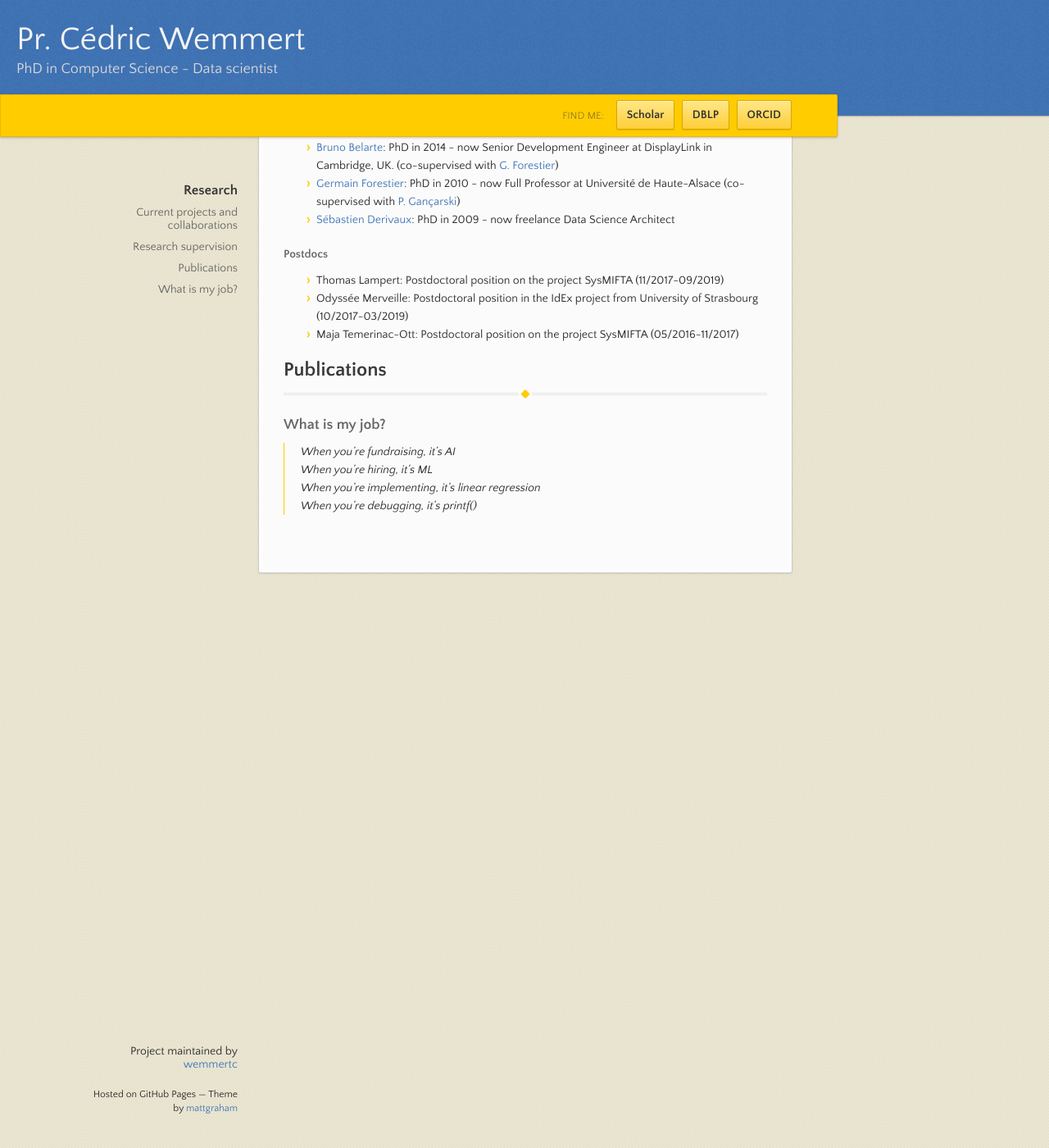
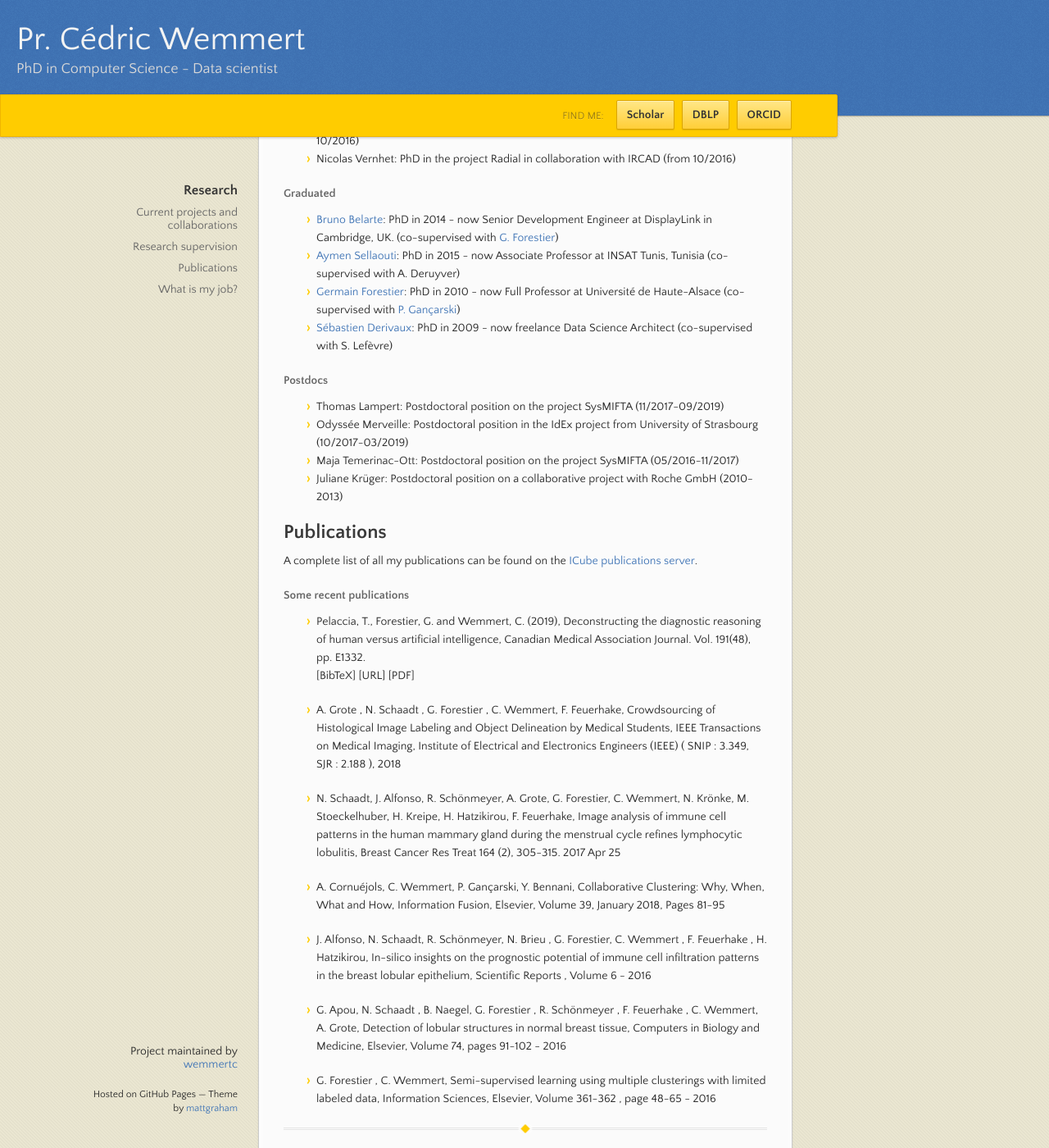
Before and after one commit to wemmertc/webpage, a Jekyll site: the page built from index.md, in a window 1280 px wide and 1400 px high, scrolled down 934 px. Shown: the whole window at 82% size. Built offline with Jekyll 4.4.1, drawn with Linux system fonts in a browser that asks for light colours; our own code applies the rules of GitHub Pages for plain Markdown files; some of the changed text lies outside the part shown.

Commit message:
publications

```diff
--- a/index.md
+++ b/index.md
@@ -12,42 +12,59 @@ Full professor in Computer Science, SDC team of the Engineering, Computer and Im
 
 ## Current projects and collaborations
 
-* mi:EDGE: ERACoSysMed - Modelling cell plasticity at the invasive Edge to Diminish Glioblastoma Early relapse risk
+* [mi:EDGE](https://www.era-learn.eu/network-information/networks/eracosysmed/3rd-joint-transnational-call-for-european-research-projects-on-systems-medicine/modelling-cell-plasticity-at-the-invasive-edge-to-diminish-glioblastoma-early-relapse-risk): ERACoSysMed - Modelling cell plasticity at the invasive Edge to Diminish Glioblastoma Early relapse risk
 * [AiCOLO](https://wemmertc.github.io/aicolo/) (2020-2023): INSERM - Plan Cancer - Artificial intelligence to determine prognosis and mutation status in colorectal cancer using histological slides
-* Visorando: collaboration with...
-* Air&D: PhD thesis...
+* [Visorando](https://www.visorando.com/) (from 2018): Automatic hiking maps construction from GPS tracks and hiking recommandation system
+* [AIR&D](https://www.air-d.fr/): Real-time prediction of air pollution by deep learning and 3D modeling associated with sensors
 * Pancréas GE: Grand-Est project
 
 #### Past activities
 
 * MicMod-I2T (2017-2020): BMBF - Modular image analysis platform to integrate microscopic data from biopsies into mathematical models of immune cell-target interaction
-* SysMIFTA (2016-2019): ERACoSysMed - Systems medicine approach to minimize macrophage-associated interstitial fibrosis and tubular atrophy in renal allograft rejection
-* Sysimit (2013-2017): BMBF - Systems Immunology and Image Mining in Translational Tissue Biomarker Research: Mining the spatial patterns of adaptive immune responses to persisting tissue antigens to exploit the full predictive potential of protocol biopsies in transplantation and cancer research
+* [SysMIFTA](https://www.era-learn.eu/network-information/networks/eracosysmed/1st-call-european-research-projects-to-demonstrate/systems-medicine-approach-to-minimize-macrophage-associated-interstitial-fibrosis-and-tubular-atrophy-in-renal-allograft-rejection) (2016-2019): ERACoSysMed - Systems medicine approach to minimize macrophage-associated interstitial fibrosis and tubular atrophy in renal allograft rejection
+* [Sysimit](http://www.sysim.it/) (2013-2017): BMBF - Systems Immunology and Image Mining in Translational Tissue Biomarker Research: Mining the spatial patterns of adaptive immune responses to persisting tissue antigens to exploit the full predictive potential of protocol biopsies in transplantation and cancer research
 
 
 ## Research supervision
 
 #### Current PhD researchers
-
+* Xavier Jurado: PhD in collaboration with [AIR&D](https://www.air-d.fr/) co-supervised by José Vazquez (from 12/2018)
 * Florian Allender: PhD in collaboration with IGG team co-supervised by Jean-Michel Dischler and Rémi Allègre (from 09/2018)
 * Jelica Vasiljevic: PhD in collaboration with University of Belgrade (from 10/2017)
 * Arnaud Abreu: PhD in collaboration with Roche France and Oncopôle Toulouse (from 10/2016)
 * Nicolas Vernhet: PhD in the project Radial in collaboration with IRCAD (from 10/2016)
 
 #### Graduated
-
 * [Bruno Belarte](https://www.linkedin.com/in/bruno-belarte-7b063b83): PhD in 2014 - now Senior Development Engineer at DisplayLink in Cambridge, UK. (co-supervised with [G. Forestier](https://germain-forestier.info/))
+* [Aymen Sellaouti](https://www.linkedin.com/in/aymen-sellaouti-b0427731/): PhD in 2015 - now Associate Professor at INSAT Tunis, Tunisia (co-supervised with A. Deruyver)
 * [Germain Forestier](https://germain-forestier.info/): PhD in 2010 - now Full Professor at Université de Haute-Alsace (co-supervised with [P. Gançarski](https://sdc.icube.unistra.fr/en/index.php?title=Pierre_Gan%C3%A7arski))
-* [Sébastien Derivaux](): PhD in 2009 - now freelance Data Science Architect
+* [Sébastien Derivaux](https://www.linkedin.com/in/sebastienderivaux/): PhD in 2009 - now freelance Data Science Architect (co-supervised with S. Lefèvre)
 
 #### Postdocs
 * Thomas Lampert: Postdoctoral position on the project SysMIFTA (11/2017-09/2019)
 * Odyssée Merveille: Postdoctoral position in the IdEx project from University of Strasbourg (10/2017-03/2019)
 * Maja Temerinac-Ott: Postdoctoral position on the project SysMIFTA (05/2016-11/2017)
-
+* Juliane Krüger: Postdoctoral position on a collaborative project with Roche GmbH (2010-2013)
 
 ## Publications
+A complete list of all my publications can be found on the [ICube publications server](https://icube-publis.unistra.fr/appli.php?author=wemmert).
 
+#### Some recent publications
+
+* Pelaccia, T., Forestier, G. and Wemmert, C. (2019), Deconstructing the diagnostic reasoning of human versus artificial intelligence, Canadian Medical Association Journal. Vol. 191(48), pp. E1332.
+[BibTeX] [URL] [PDF]
+
+* A. Grote , N. Schaadt , G. Forestier , C. Wemmert, F. Feuerhake, Crowdsourcing of Histological Image Labeling and Object Delineation by Medical Students, IEEE Transactions on Medical Imaging, Institute of Electrical and Electronics Engineers (IEEE) ( SNIP : 3.349, SJR : 2.188 ), 2018
+
+* N. Schaadt, J. Alfonso, R. Schönmeyer, A. Grote, G. Forestier, C. Wemmert, N. Krönke, M. Stoeckelhuber, H. Kreipe, H. Hatzikirou, F. Feuerhake, Image analysis of immune cell patterns in the human mammary gland during the menstrual cycle refines lymphocytic lobulitis, Breast Cancer Res Treat 164 (2), 305-315. 2017 Apr 25
+
+* A. Cornuéjols, C. Wemmert, P. Gançarski, Y. Bennani, Collaborative Clustering: Why, When, What and How, Information Fusion, Elsevier, Volume 39, January 2018, Pages 81-95
+
+* J. Alfonso, N. Schaadt, R. Schönmeyer, N. Brieu , G. Forestier, C. Wemmert , F. Feuerhake , H. Hatzikirou, In-silico insights on the prognostic potential of immune cell infiltration patterns in the breast lobular epithelium, Scientific Reports , Volume 6 - 2016
+
+* G. Apou, N. Schaadt , B. Naegel, G. Forestier , R. Schönmeyer , F. Feuerhake , C. Wemmert, A. Grote, Detection of lobular structures in normal breast tissue, Computers in Biology and Medicine, Elsevier, Volume 74, pages 91-102 - 2016
+
+* G. Forestier , C. Wemmert, Semi-supervised learning using multiple clusterings with limited labeled data, Information Sciences, Elsevier, Volume 361-362 , page 48-65 - 2016
 
 
 * * *
```
